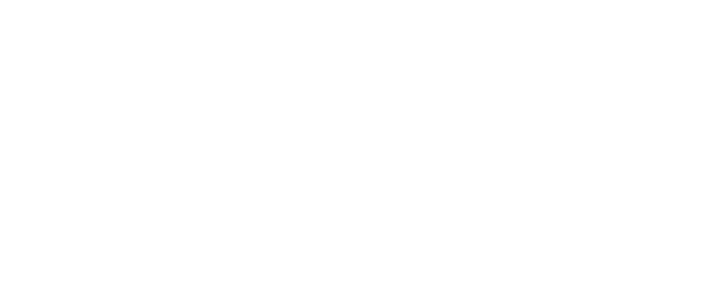
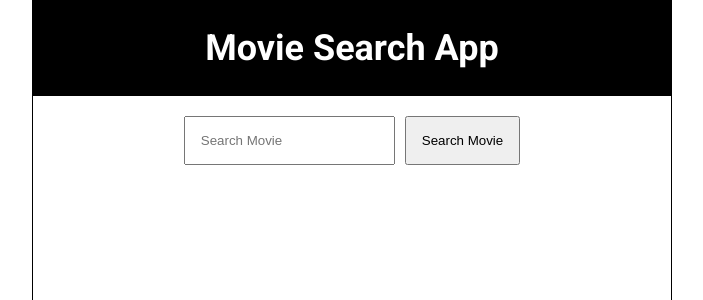
Before and after one commit to oeprxc/movie-search-app, a React (Vite) app: page / in a window 1280 px wide. Shown: the top 300 px of the page, without its empty margins (288-991 px from the left). Built offline with nearby package versions, Linux system fonts and the light colour scheme.

Commit message:
Added my Components folder. Worked on header, and search input section

```diff
--- a/src/App.css
+++ b/src/App.css
@@ -18,4 +18,17 @@
   font-size: var(--font-size);
   color: var(--text-color);
   line-height: 1.8;
+  font-family: "Roboto", sans-serif;
  }
+
+
+ .container {
+  display: flex;
+  justify-content: center;
+ }
+
+ .card {
+    border: 1px solid black;
+  width: 50%;
+  height: 70vh;
+ }
--- a/src/App.jsx
+++ b/src/App.jsx
@@ -1,14 +1,29 @@
 import { useState } from 'react'
 import './App.css'
+import './index.css'
+import Header from './Components/Header'
+import SearchBar from './Components/SearchBar'
 
 const App = () => {
 
 return (
   <>
+  <div className="container">
+
+     <div className="card">
+
+      <header>
+       <Header/>
+      </header>
+
+      <main>
+      <SearchBar/>
+      </main>
 
 
 
-
+     </div>
+  </div>
   </>
 )
 }
--- /dev/null
+++ b/src/Components/Header.jsx
@@ -0,0 +1,18 @@
+const Header = () => {
+  return (
+    <>
+      <h1
+        style={{
+          textAlign: "center",
+          padding: "1.5rem",
+          backgroundColor: "black",
+          color: "white",
+        }}
+      >
+        Movie Search App
+      </h1>
+    </>
+  );
+};
+
+export default Header;
--- /dev/null
+++ b/src/Components/SearchBar.css
@@ -0,0 +1,15 @@
+.searchSection {
+    display: flex;
+    justify-content: center;
+    margin-top: 2rem;
+}
+
+
+#searchMovie {
+    padding: 1.5rem;
+    margin-right: 1rem;
+}
+
+#btn {
+    padding: 1.5rem;
+}
--- /dev/null
+++ b/src/Components/SearchBar.jsx
@@ -0,0 +1,23 @@
+ import './SearchBar.css'
+import { useState } from "react"
+
+
+ const SearchBar = () => {
+    const [movieName, setMovie] = useState ()
+    const handleSubmit = (event) => {
+   event.preventDefault()
+    }
+
+    return(
+    <>
+    <div className="searchSection">
+        <form action="" onSubmit={handleSubmit}>
+   <input type="text"  id="searchMovie" value={movieName} placeholder="Search Movie" />
+    <button id="btn">Search Movie</button>
+
+        </form>
+    </div>
+    </>
+    )
+ }
+ export default SearchBar
--- a/src/index.css
+++ b/src/index.css
@@ -0,0 +1 @@
+ @import url('https://fonts.googleapis.com/css2?family=Pacifico&family=Roboto:ital,wght@0,100..900;1,100..900&display=swap');
```
